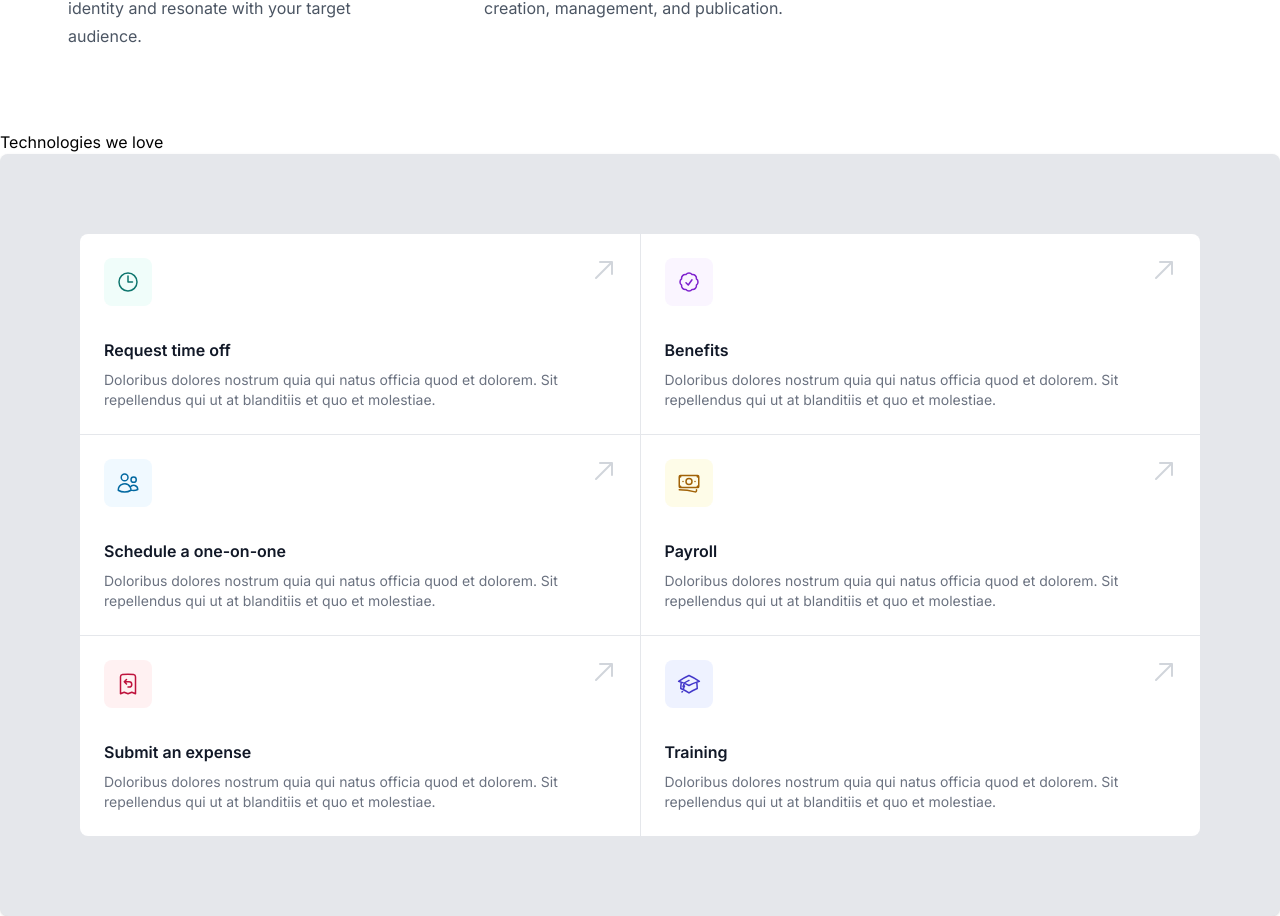
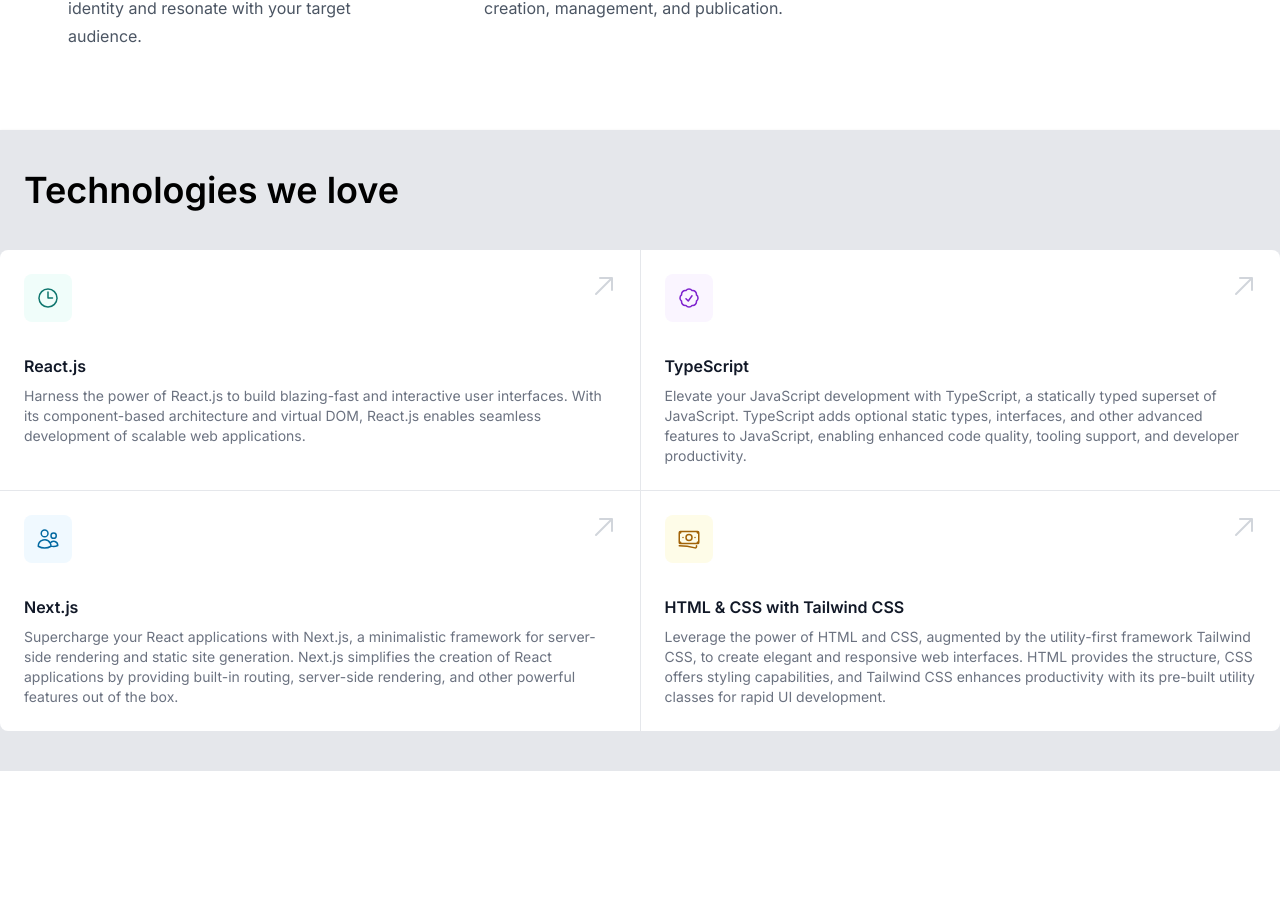
Before and after one commit to jonathandevelopment/devtechs-next, a Next.js app: page / in a window 1280 px wide. Shown: the part 1734-2650 px from the top of the page. After the commit the page ends 2505 px from the top, so only its background shows below. Built offline with nearby package versions, Linux system fonts and the light colour scheme.

Commit message:
added tech section

```diff
--- a/src/app/components/TechStack/index.tsx
+++ b/src/app/components/TechStack/index.tsx
@@ -9,46 +9,36 @@
 
   const actions = [
     {
-      title: 'Request time off',
+      title: 'React.js',
       href: '#',
       icon: ClockIcon,
       iconForeground: 'text-teal-700',
       iconBackground: 'bg-teal-50',
+      description: 'Harness the power of React.js to build blazing-fast and interactive user interfaces. With its component-based architecture and virtual DOM, React.js enables seamless development of scalable web applications.',
     },
     {
-      title: 'Benefits',
+      title: 'TypeScript',
       href: '#',
       icon: CheckBadgeIcon,
       iconForeground: 'text-purple-700',
       iconBackground: 'bg-purple-50',
+      description: 'Elevate your JavaScript development with TypeScript, a statically typed superset of JavaScript. TypeScript adds optional static types, interfaces, and other advanced features to JavaScript, enabling enhanced code quality, tooling support, and developer productivity.',
     },
     {
-      title: 'Schedule a one-on-one',
+      title: 'Next.js',
       href: '#',
       icon: UsersIcon,
       iconForeground: 'text-sky-700',
       iconBackground: 'bg-sky-50',
+      description: 'Supercharge your React applications with Next.js, a minimalistic framework for server-side rendering and static site generation. Next.js simplifies the creation of React applications by providing built-in routing, server-side rendering, and other powerful features out of the box.',
     },
     {
-      title: 'Payroll',
+      title: 'HTML & CSS with Tailwind CSS',
       href: '#',
       icon: BanknotesIcon,
       iconForeground: 'text-yellow-700',
       iconBackground: 'bg-yellow-50',
-    },
-    {
-      title: 'Submit an expense',
-      href: '#',
-      icon: ReceiptRefundIcon,
-      iconForeground: 'text-rose-700',
-      iconBackground: 'bg-rose-50',
-    },
-    {
-      title: 'Training',
-      href: '#',
-      icon: AcademicCapIcon,
-      iconForeground: 'text-indigo-700',
-      iconBackground: 'bg-indigo-50',
+      description: 'Leverage the power of HTML and CSS, augmented by the utility-first framework Tailwind CSS, to create elegant and responsive web interfaces. HTML provides the structure, CSS offers styling capabilities, and Tailwind CSS enhances productivity with its pre-built utility classes for rapid UI development.',
     },
   ]
 
@@ -58,9 +48,9 @@
 
   export default function TechStack() {
     return (
-      <>
-      <h1>Technologies we love</h1>
-      <div className="divide-y divide-gray-200 overflow-hidden rounded-lg bg-gray-200 shadow sm:grid sm:grid-cols-2 sm:gap-px sm:divide-y-0 lg:py-20 lg:px-20">
+      <div className='bg-gray-200 shadow pb-10'>
+      <h1 className='text-4xl max-w-7xl m-auto py-10 font-semibold px-6'>Technologies we love</h1>
+      <div className="divide-y divide-gray-200 overflow-hidden  sm:grid sm:grid-cols-2 sm:gap-px sm:divide-y-0 max-w-7xl m-auto">
 
             {actions.map((action, actionIdx) => (
                <div
@@ -93,8 +83,7 @@
                      </a>
                    </h3>
                    <p className="mt-2 text-sm text-gray-500">
-                     Doloribus dolores nostrum quia qui natus officia quod et dolorem. Sit repellendus qui ut at blanditiis et
-                     quo et molestiae.
+                     {action.description}
                    </p>
                  </div>
                  <span
@@ -108,7 +97,7 @@
                </div>
              ))}
            </div>
-      </>
+      </div>
 
     )
   }
```
